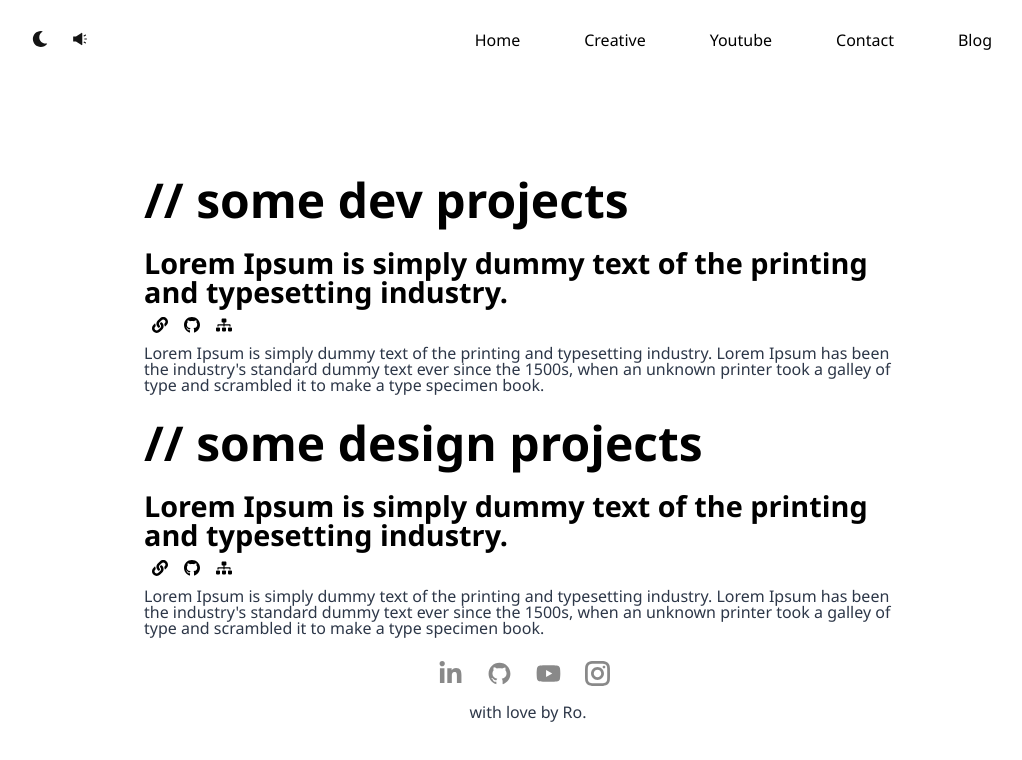
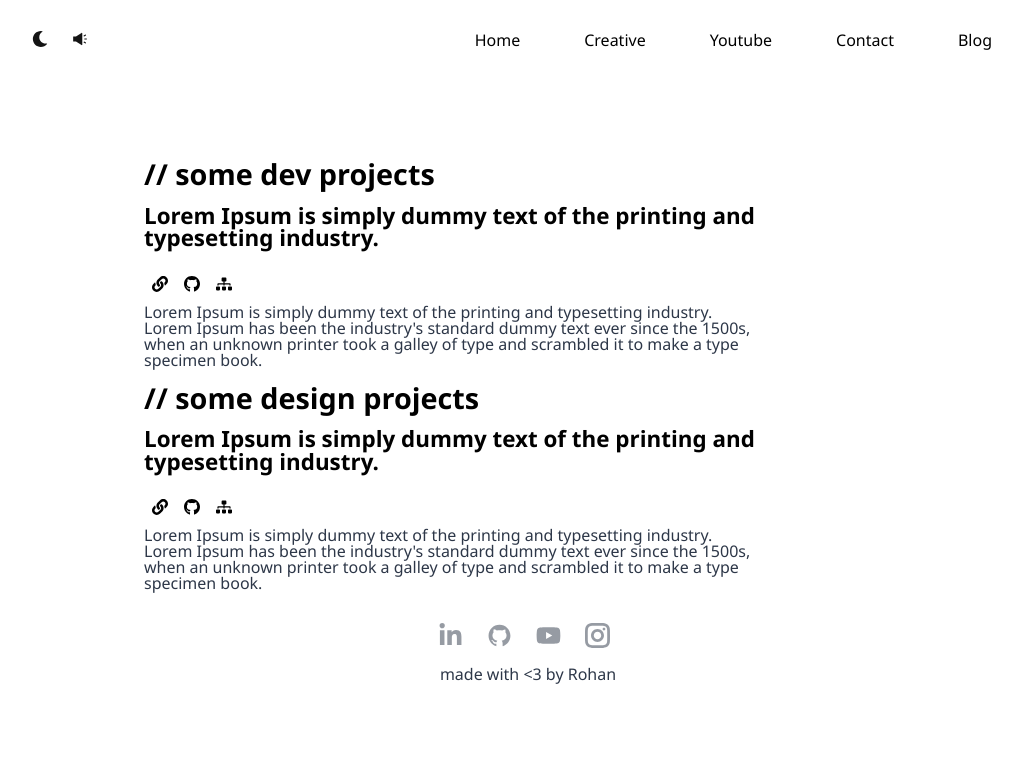
Before and after one commit to rohanprasadofficial/react-gatsby-portfolio, a Gatsby site: page /creative in a window 1280 px wide. Shown: the whole page, without its empty margins (112-1134 px from the left). Built offline with nearby package versions, Linux system fonts and the light colour scheme; Gatsby itself is replaced by a stand-in of ours.

Commit message:
fix warnings and social bar

```diff
--- a/src/components/Footer/index.js
+++ b/src/components/Footer/index.js
@@ -15,7 +15,7 @@ function Footer() {
       </div> */}
 
       <Social />
-      <section>with love by Ro.</section>
+      <section>made with {"<"}3 by Rohan</section>
     </StyledFooter>
   )
 }
--- a/src/components/Utility/Social/social.js
+++ b/src/components/Utility/Social/social.js
@@ -6,11 +6,11 @@ import { AiOutlineGithub } from "react-icons/ai"
 export default function Social() {
   return (
     <StyledSocial>
-      <FaLinkedinIn />
-      <AiOutlineGithub />
+      <FaLinkedinIn className="linkedin" />
+      <AiOutlineGithub className="github" />
       {/* <FaFacebookF /> */}
-      <FaYoutube />
-      <GrInstagram />
+      <FaYoutube className="youtube" />
+      <GrInstagram className="instagram" />
     </StyledSocial>
   )
 }
@@ -22,15 +22,23 @@ const StyledSocial = styled.section`
     cursor: pointer;
     margin-right: 0.5rem;
     border-radius: 0.5rem;
-    transition: 1s ease;
+    transition: 0.5s ease;
     padding: 0.5rem;
     border-style: solid;
     border-width: 0;
     border-color: rgba(255, 255, 255, 0.16);
     fill-opacity: 0.5;
-    color: ${props => props.theme.body.icon.foreground};
-    &:hover {
-      background-color: ${props => props.theme.body.icon.background};
-    }
+  }
+  .linkedin :hover {
+    color: #0e76a8;
+  }
+  .github :hover {
+    color: #4078c0;
+  }
+  .youtube :hover {
+    color: #ff0000;
+  }
+  .instagram:hover {
+    color: #e1306c;
   }
 `
--- a/src/components/Utility/projectCard.js
+++ b/src/components/Utility/projectCard.js
@@ -7,10 +7,10 @@ export default function ProjectCard() {
 
   return (
     <StyledCard>
-      <h3>
+      <h4>
         Lorem Ipsum is simply dummy text of the printing and typesetting
         industry.
-      </h3>
+      </h4>
       <span>
         <FaLink style={s} />
       </span>
@@ -31,5 +31,13 @@ export default function ProjectCard() {
 }
 
 const StyledCard = styled.section`
-  max-width: 50rem;
+  max-width: 80%;
+  h4 {
+    font-size: 1.4rem;
+    color: ${props => props.theme.body.title.foreground};
+    margin: 1rem 0;
+  }
+  p {
+    margin-bottom: 1rem;
+  }
 `
--- a/src/components/container.js
+++ b/src/components/container.js
@@ -39,7 +39,6 @@ const StyledContainer = styled.section`
   max-width: 768px;
   flex-direction: column;
   justify-content: space-between;
-  height: 70vh;
   padding: 0 2rem;
   h1 {
     font-size: 3rem;
--- a/src/pages/creative.js
+++ b/src/pages/creative.js
@@ -1,4 +1,5 @@
 import React from "react"
+import styled from "styled-components"
 import { SEO } from "../components"
 import Container from "../components/container"
 
@@ -8,10 +9,12 @@ export default function Creative() {
   return (
     <Container>
       <SEO title="Creative" />
-      <h1>{"//"} some dev projects</h1>
+      <h3>{"//"} some dev projects</h3>
+
       <ProjectCard />
 
-      <h1>{"//"} some design projects</h1>
+      <h3>{"//"} some design projects</h3>
+
       <ProjectCard />
     </Container>
   )
--- a/src/pages/youtube.js
+++ b/src/pages/youtube.js
@@ -90,9 +90,6 @@ export default function Youtube() {
         <span>Action : </span>
         my YouTube Channel
       </p>
-      <h2>recent videos ;</h2>
-      <YoutubeCard />
-      <YoutubeCard />
     </Container>
   )
 }
```
